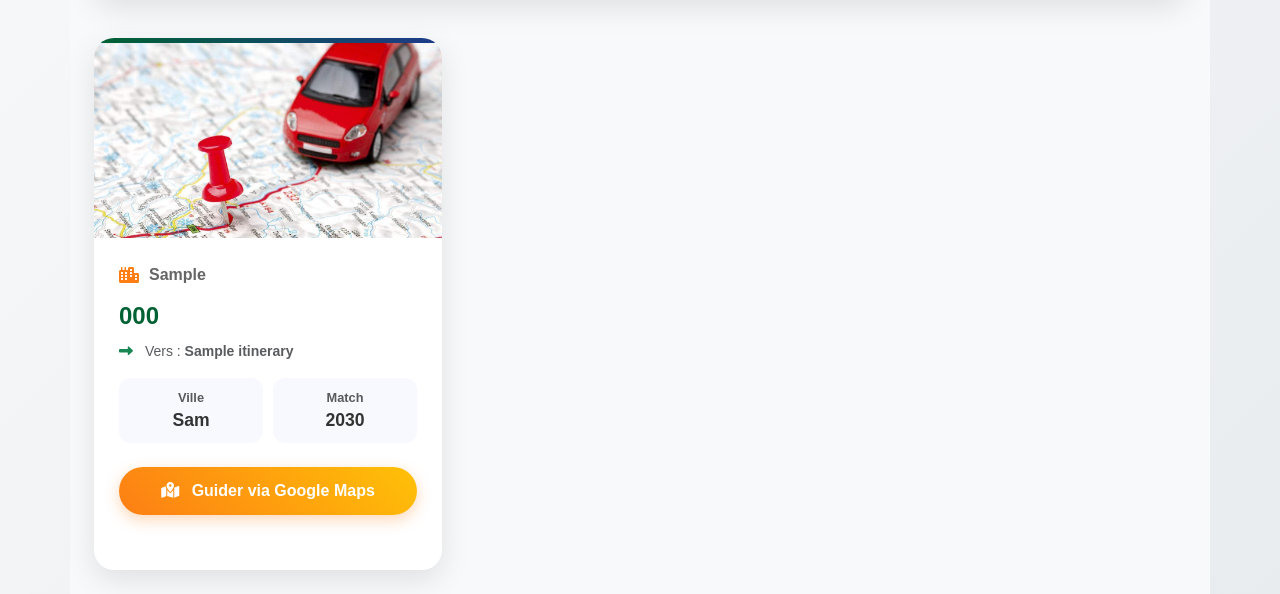
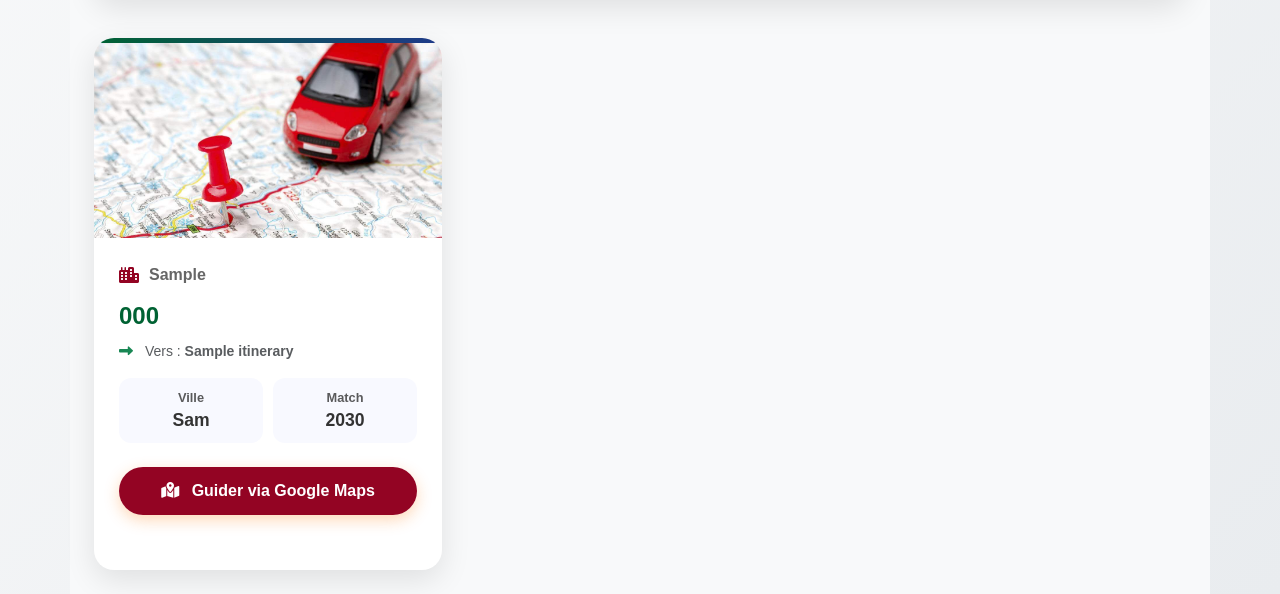
Before and after one commit to h1mza07/Digital-creativity, a Django app: page /routes/my-itineraries/ in a window 1280 px wide. Shown: the part 320-914 px from the top of the page. Run offline with Django 4.2, Linux system fonts and the light colour scheme; a user stored in the database is signed in; tables that the repository leaves empty hold one stand-in row (values such as "Sample post").

Commit message:
Imane : boutons design

```diff
--- a/templates/routes/itinerary_list.html
+++ b/templates/routes/itinerary_list.html
@@ -8,9 +8,9 @@
     :root {
         --maroc-red: #C1272D;
         --maroc-green: #006233;
-        --maroc-gold: #D4AF37;
+        --maroc-gold:  #930423;
         --maroc-blue: #1E3A8A;
-        --hotel-orange: #fd7e14;
+        --hotel-orange:  #930423;
     }
 
     body {
@@ -106,7 +106,7 @@
     }
 
     .info-box:hover {
-        background: linear-gradient(135deg, var(--hotel-orange), #ffc107);
+        background: linear-gradient(135deg, var(--hotel-orange),  #930423);
         color: white;
     }
 
@@ -114,7 +114,7 @@
     .info-box strong { font-size: 1.1rem; }
 
     .btn-maps {
-        background: linear-gradient(45deg, var(--hotel-orange), #ffc107);
+        background: linear-gradient(45deg, var(--hotel-orange),  #930423);
         color: white;
         padding: 12px 25px;
         border-radius: 50px;
```
Also changed, not shown: routes/templates/routes/itinerary_list.html (+4 -4 lines).
